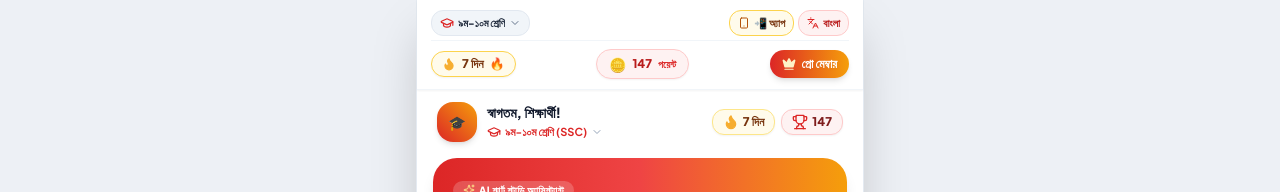
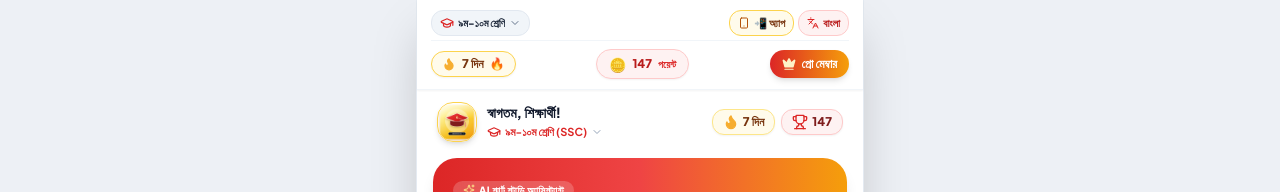
Before and after one commit to rokeyaag/edugenius-ai, a React (Vite) app: page / in a window 1280 px wide. Shown: the top 192 px of the page. Built offline with nearby package versions, Linux system fonts and the light colour scheme.

Commit message:
Apply cache-busted Yellow App Icon across HTML, Manifest, Service Worker, and in-app headers

```diff
--- a/index.html
+++ b/index.html
@@ -2,12 +2,12 @@
 <html lang="en" class="light">
   <head>
     <meta charset="UTF-8" />
-    <link rel="icon" type="image/svg+xml" href="/favicon.svg" />
-    <link rel="icon" type="image/png" sizes="32x32" href="/favicon-32x32.png" />
-    <link rel="apple-touch-icon" sizes="180x180" href="/apple-touch-icon.png" />
-    <link rel="manifest" href="/manifest.json" />
+    <link rel="icon" type="image/svg+xml" href="/favicon.svg?v=2" />
+    <link rel="icon" type="image/png" sizes="32x32" href="/favicon-32x32.png?v=2" />
+    <link rel="apple-touch-icon" sizes="180x180" href="/apple-touch-icon.png?v=2" />
+    <link rel="manifest" href="/manifest.json?v=2" />
     <meta name="viewport" content="width=device-width, initial-scale=1.0, maximum-scale=1.0, user-scalable=no" />
-    <meta name="theme-color" content="#dc2626" />
+    <meta name="theme-color" content="#f59e0b" />
     <meta name="mobile-web-app-capable" content="yes" />
     <meta name="apple-mobile-web-app-capable" content="yes" />
     <meta name="apple-mobile-web-app-status-bar-style" content="default" />
--- a/public/sw.js
+++ b/public/sw.js
@@ -1,5 +1,5 @@
 // EduGenius AI - Service Worker for PWA Offline Support & Mobile Installation
-const CACHE_NAME = 'edugenius-ai-v1';
+const CACHE_NAME = 'edugenius-ai-v2';
 const ASSETS_TO_CACHE = [
   '/',
   '/index.html',
--- a/src/components/DashboardView.jsx
+++ b/src/components/DashboardView.jsx
@@ -65,9 +65,7 @@ export default function DashboardView() {
       {/* 1. Header Profile & Class Bar */}
       <div className="flex items-center justify-between px-1">
         <div className="flex items-center gap-2.5">
-          <div className="w-10 h-10 rounded-2xl bg-gradient-to-tr from-red-600 to-amber-500 flex items-center justify-center text-white font-black text-sm shadow-md">
-            🎓
-          </div>
+          <img src="/icon-192.png?v=2" alt="EduGenius AI" className="w-10 h-10 rounded-2xl shadow-md border border-amber-300 object-cover" />
           <div>
             <h2 className="text-sm font-black text-slate-900 leading-tight">
               {language === 'bn' ? 'স্বাগতম, শিক্ষার্থী!' : 'Welcome, Scholar!'}
--- a/src/components/InstallAppModal.jsx
+++ b/src/components/InstallAppModal.jsx
@@ -67,9 +67,7 @@ export default function InstallAppModal({ isOpen, onClose }) {
 
         {/* Modal Header */}
         <div className="flex items-center gap-3">
-          <div className="w-12 h-12 rounded-2xl bg-gradient-to-tr from-red-600 to-amber-500 flex items-center justify-center text-white shadow-md shrink-0">
-            <Smartphone className="w-6 h-6 text-amber-200" />
-          </div>
+          <img src="/icon-192.png?v=2" alt="EduGenius AI" className="w-12 h-12 rounded-2xl shadow-md border border-amber-300 object-cover shrink-0" />
           <div>
             <h3 className="text-sm font-black text-slate-900 leading-tight">
               মোবাইলে অ্যাপ ডাউনলোড ও ইনস্টল
```
Also changed, not shown: public/manifest.json.
